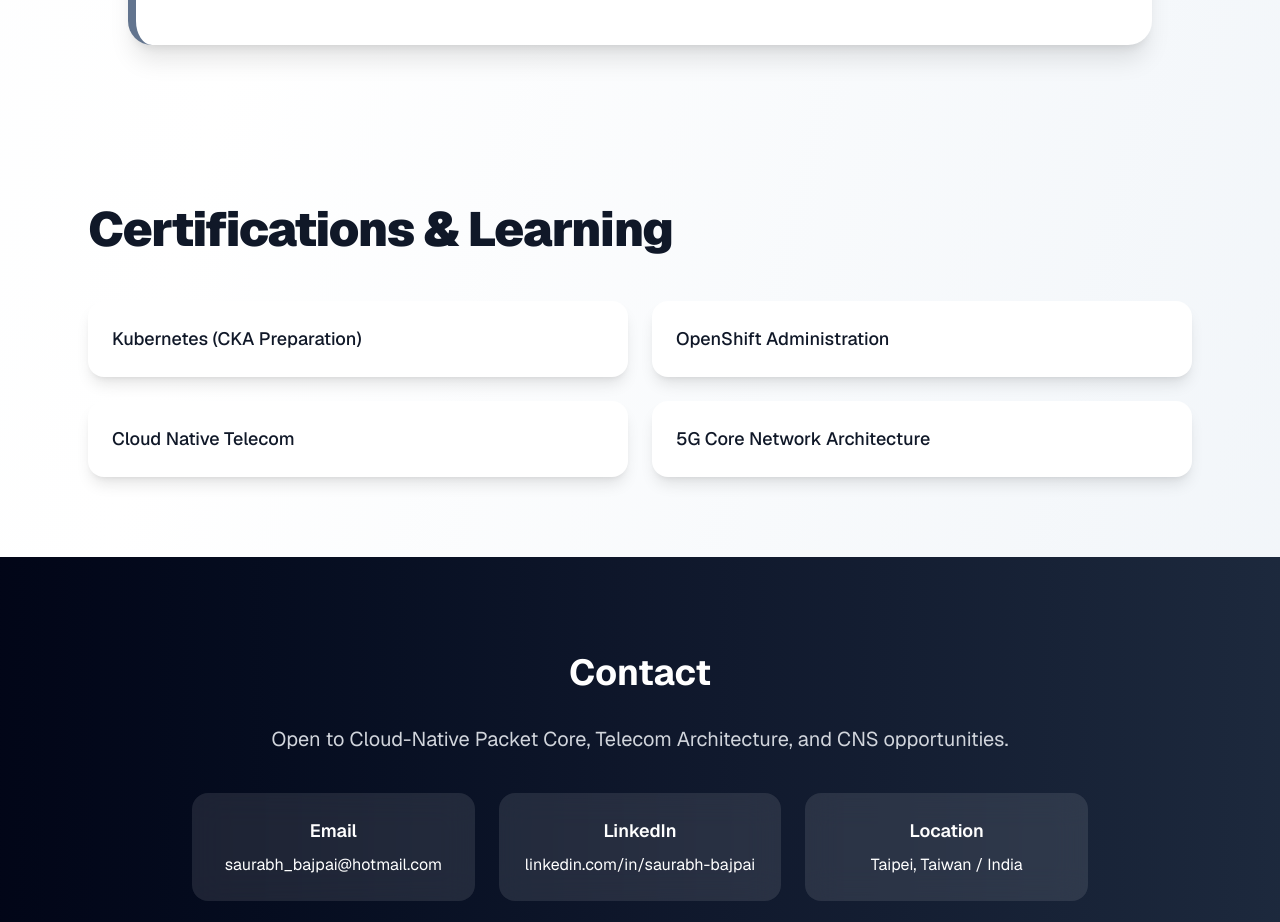
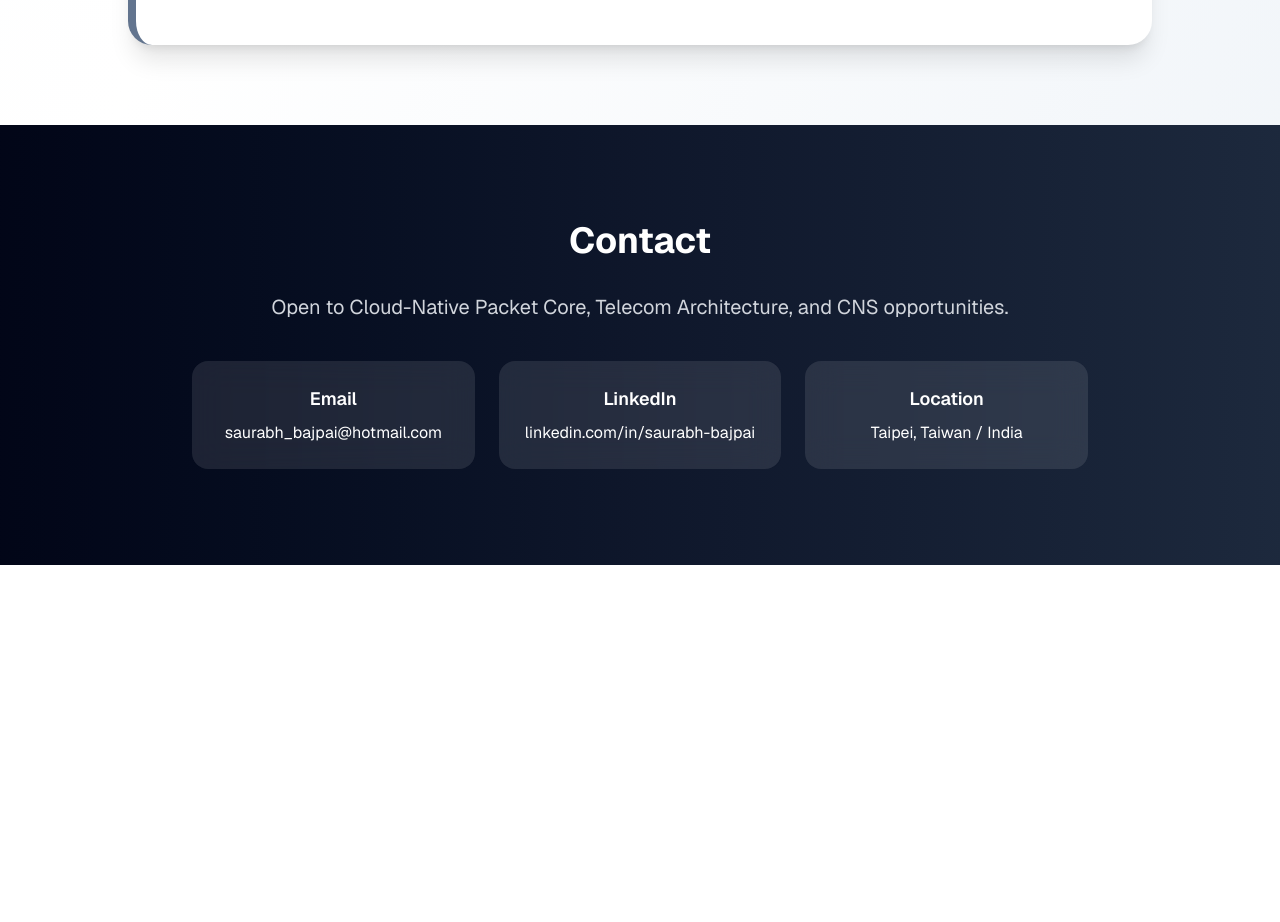
Before and after one commit to bajpai-saurabh/saurabh-portfolio, a Next.js app: page / in a window 1280 px wide. Shown: the part 4221-5143 px from the top of the page. After the commit the page ends 4786 px from the top, so only its background shows below. Built offline with nearby package versions, Linux system fonts and the light colour scheme.

Commit message:
Remove certifications section from page
Removed the certifications section from the page.

```diff
--- a/app/page.js
+++ b/app/page.js
@@ -195,24 +195,6 @@ export default function PortfolioWebsite() {
         </div>
       </section>
 
-      <section id="certifications">
-        <div className="max-w-6xl mx-auto px-6 py-20">
-          <h2 className="text-5xl font-black mb-12 tracking-tight">Certifications & Learning</h2>
-
-          <div className="grid md:grid-cols-2 gap-6">
-            {[
-              'Kubernetes (CKA Preparation)',
-              'OpenShift Administration',
-              'Cloud Native Telecom',
-              '5G Core Network Architecture'
-            ].map((item, idx) => (
-              <div key={idx} className="bg-white p-6 rounded-2xl shadow-lg text-lg font-medium">
-                {item}
-              </div>
-            ))}
-          </div>
-        </div>
-      </section>
 
       {/* Contact */}
       <section id="contact" className="py-24 px-6 bg-gradient-to-r from-slate-950 via-slate-900 to-slate-800 text-white">
```
